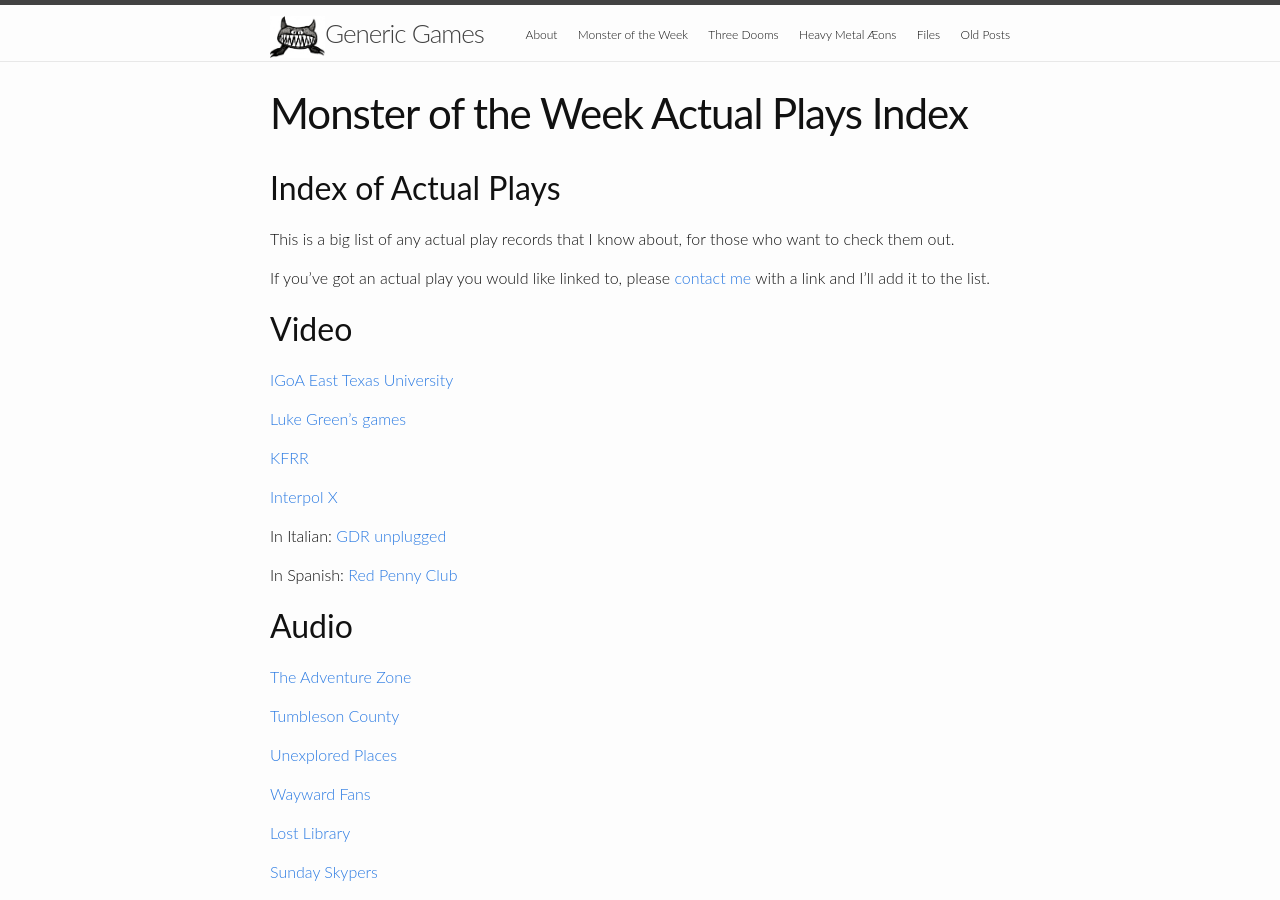
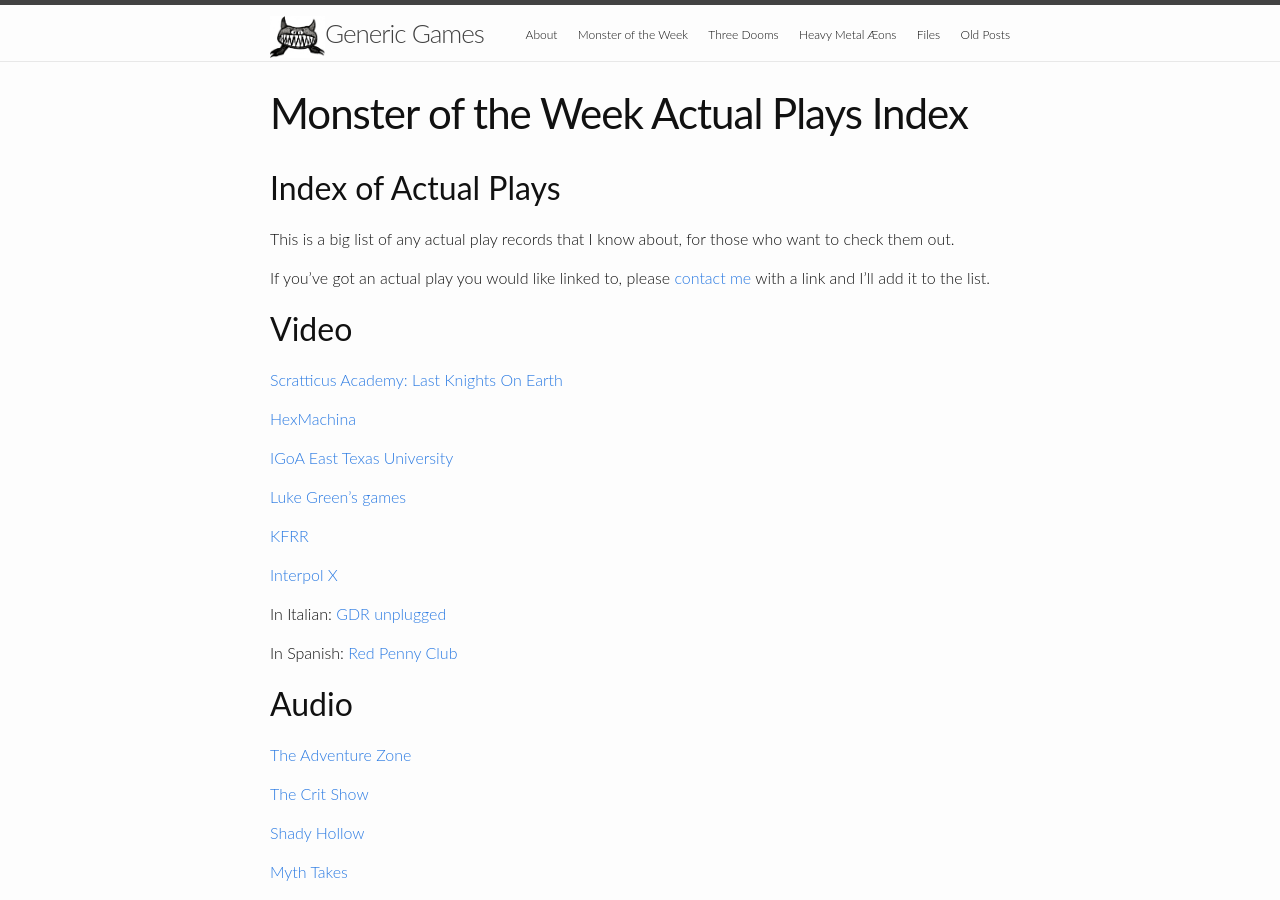
Before and after one commit to michael-sands/generic_games_site, a Jekyll site: the page built from motw_actual_plays.md, in a window 1280 px wide and 900 px high. Built offline with Jekyll 4.4.1, drawn with Linux system fonts in a browser that asks for light colours.

Commit message:
catch up with a few more actual plays

```diff
--- a/motw_actual_plays.md
+++ b/motw_actual_plays.md
@@ -11,6 +11,10 @@
 
 Video
 -----
+[Scratticus Academy: Last Knights On Earth](https://www.twitch.tv/collections/Hg-a5CbgeRUV4w)
+
+[HexMachina](https://www.twitch.tv/videos/366179244)
+
 [IGoA East Texas University](https://www.youtube.com/watch?v=A-d1UZY-8Z0&list=PLccARXndpwfg-15iNdN2wU0atyh4ZNyH8)
 
 [Luke Green's games](https://www.youtube.com/playlist?list=PL_1EpyP6ogbDitZ5Zep55PLeErcyD2K5b)
@@ -26,6 +30,12 @@
 Audio
 -----
 [The Adventure Zone](http://www.maximumfun.org/adventure-zone/setup-adventure-zone-amnesty)
+
+[The Crit Show](https://thecritshowpodcast.com/)
+
+[Shady Hollow](http://welcometoshadyhollow.com/)
+
+[Myth Takes](https://open.spotify.com/show/5LDvlARiOYzuHwxjHY7DoH)
 
 [Tumbleson County](https://soundcloud.com/minionworks/sets/troublesome-times-in-tumbleson)
 
```
